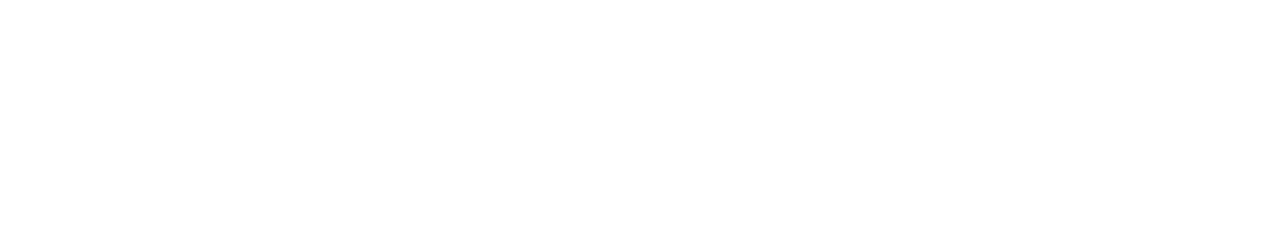
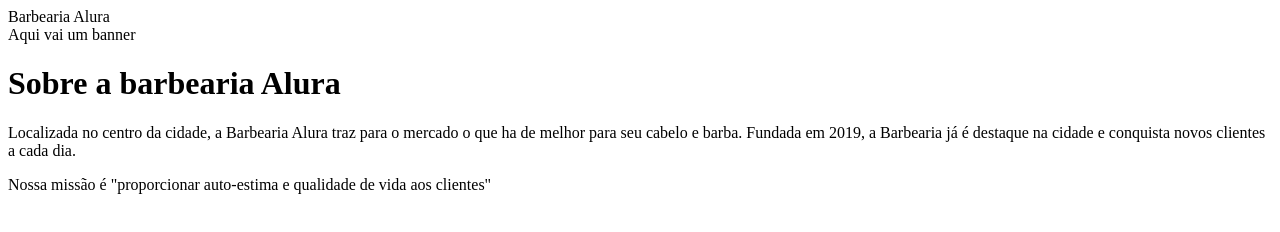
Before and after one commit to jujubinha2008/barbearia-alura, a plain HTML site: page index.html in a window 1280 px wide. Drawn offline with Linux system fonts and the light colour scheme.

Commit message:
Update index.html

```diff
--- a/index.html
+++ b/index.html
@@ -1,3 +1,22 @@
 <doctype html5>
-  <meta charset="UTF-8">
-  <meta name="viewport"
+  <html lang="pt-br">
+   <head>
+    <meta charset="UTF-8">
+    <meta name="viewport"
+      <title>Barbearia Alura</title>
+   </head>
+    <body>
+      <header>Aqui vai um banner</header>
+      <h1>Sobre a barbearia Alura</h1>
+    </p>Localizada no centro da cidade, a Barbearia Alura
+      traz para o mercado o que ha de melhor para seu
+      cabelo e barba. Fundada em 2019, a Barbearia já é
+      destaque na cidade e conquista novos clientes
+      a cada dia.
+    </p>
+    </p>Nossa missão é "proporcionar auto-estima e
+      qualidade de vida aos clientes"
+    </p>
+      <p></p>
+    </body>
+  </html>
```
